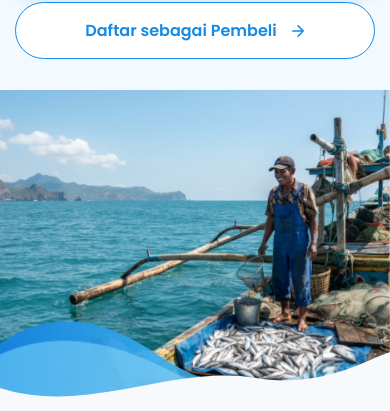
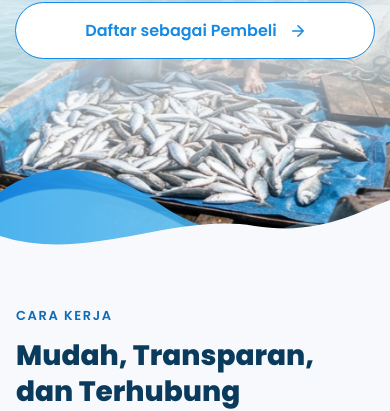
Before and after one commit to KzNck/Lomba-Ikan, a Next.js app in the folder frontend/: page / in a window 390 px wide. Shown: the part 492-903 px from the top of the page. Built offline with nearby package versions, Linux system fonts and the light colour scheme; no server answers.

Commit message:
fix(frontend): hero photo behind the copy on small screens
Below lg the photo now fills the hero behind the headline, as on desktop,
under a top-down fade that keeps the text readable (WCAG AA at 320-768px).
The desktop hero is unchanged.

```diff
--- a/frontend/components/home/hero.tsx
+++ b/frontend/components/home/hero.tsx
@@ -21,12 +21,14 @@ export function Hero({ id, eyebrow, headline, subheadline, image, primaryCta, se
   return (
     <section id={id} className="box-border w-full h-fit lg:h-[640px] shrink-0 scroll-mt-[80px] flex flex-col lg:block bg-[#F3FAFF] overflow-hidden relative">
       {/* From lg, positions are offsets from the centre of the 1440px grid; the photo and waves bleed to the viewport
-          edges. Below lg the copy sits on top and the photo runs full width under it, with the waves over its foot. */}
-      <div className="box-border order-2 lg:order-none w-full lg:w-auto h-[320px] sm:h-[420px] lg:h-[640px] relative lg:absolute lg:left-[calc(50%_-_160px)] lg:right-0 lg:top-0 [z-index:0] motion-safe:animate-fade-in">
-        <Image src={image.src} alt={image.alt} fill preload sizes="(min-width: 1024px) calc(50vw + 160px), 100vw" className="object-cover object-center" />
+          edges. Below lg the photo fills the whole hero behind the copy, faded from the top so the text stays readable,
+          and shows clearly below the buttons. */}
+      <div className="box-border absolute inset-0 lg:inset-auto lg:left-[calc(50%_-_160px)] lg:right-0 lg:top-0 h-full lg:h-[640px] [z-index:0] motion-safe:animate-fade-in">
+        <Image src={image.src} alt={image.alt} fill preload sizes="(min-width: 1024px) calc(50vw + 160px), 100vw" className="object-cover object-[70%_center] lg:object-center" />
       </div>
+      <div className="lg:hidden box-border absolute inset-0 [background-image:linear-gradient(180deg,_#F3FAFFF7_0%,_#F3FAFFF2_55%,_#F3FAFFB3_72%,_#F3FAFF00_90%)] [z-index:1]" />
       <div className="hidden lg:block box-border w-[400px] h-[640px] absolute left-[calc(50%_-_180px)] top-0 [background-image:linear-gradient(90deg,_#F3FAFFFF_0%,_#F3FAFFFF_32%,_#F3FAFFB3_55%,_#F3FAFF00_100%)] bg-no-repeat bg-[length:100%_100%] [z-index:1]" />
-      <div className="box-border order-1 lg:order-none w-full lg:w-[600px] h-fit relative lg:absolute lg:left-[calc(50%_-_600px)] lg:top-[72px] flex flex-col gap-[16px] lg:gap-[20px] px-[16px] sm:px-[24px] pt-[40px] pb-[32px] sm:pt-[56px] sm:pb-[40px] lg:p-0 justify-start items-start [z-index:2]">
+      <div className="box-border w-full lg:w-[600px] h-fit relative lg:absolute lg:left-[calc(50%_-_600px)] lg:top-[72px] flex flex-col gap-[16px] lg:gap-[20px] px-[16px] sm:px-[24px] pt-[40px] pb-[200px] sm:pt-[56px] sm:pb-[240px] lg:p-0 justify-start items-start [z-index:2]">
         <p className="text-[13px]/[normal] box-border text-[#0F6CB8] font-poppins font-semibold tracking-[1.6px] text-left sm:[white-space:nowrap] motion-safe:animate-fade-up">
           {eyebrow}
         </p>
```
